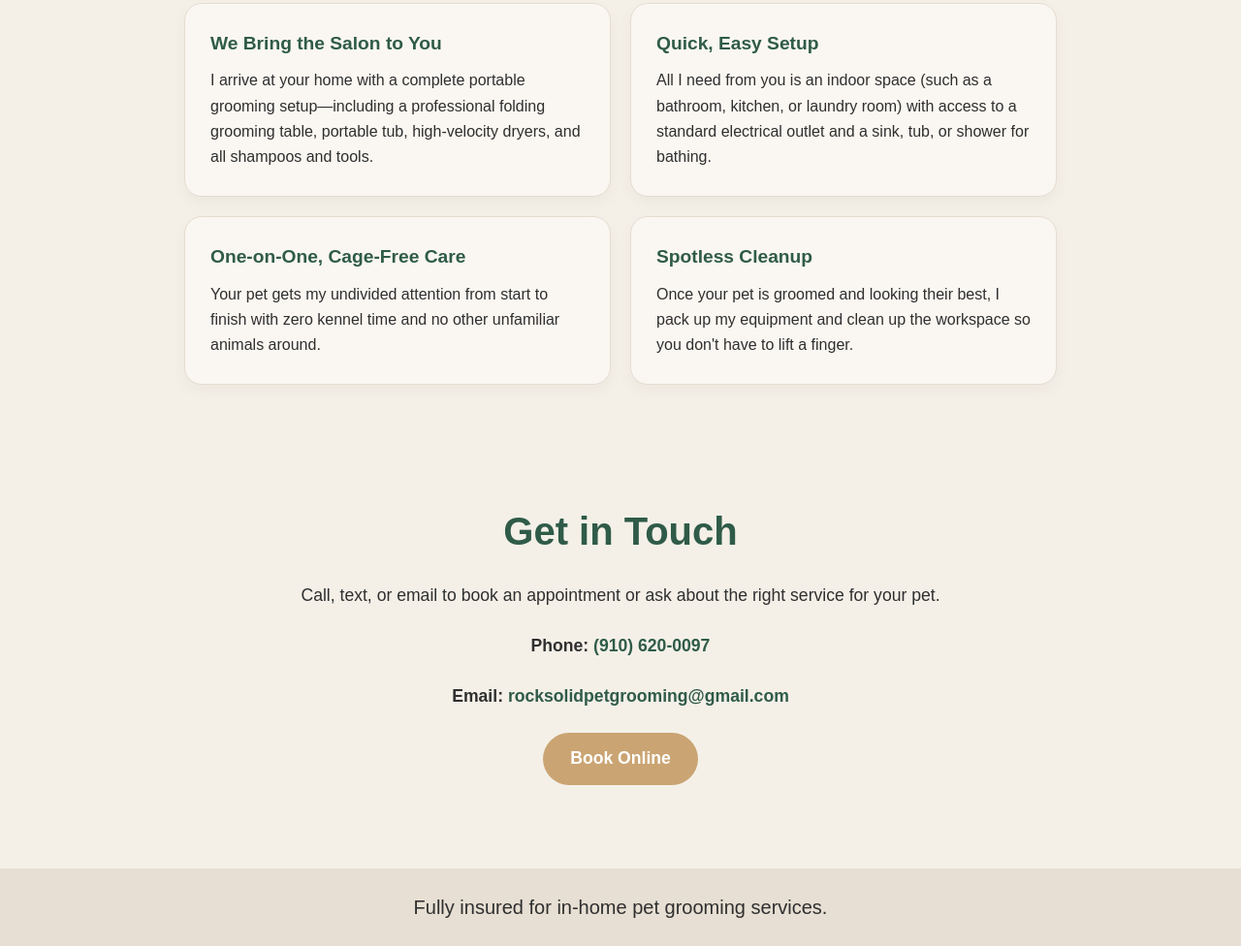
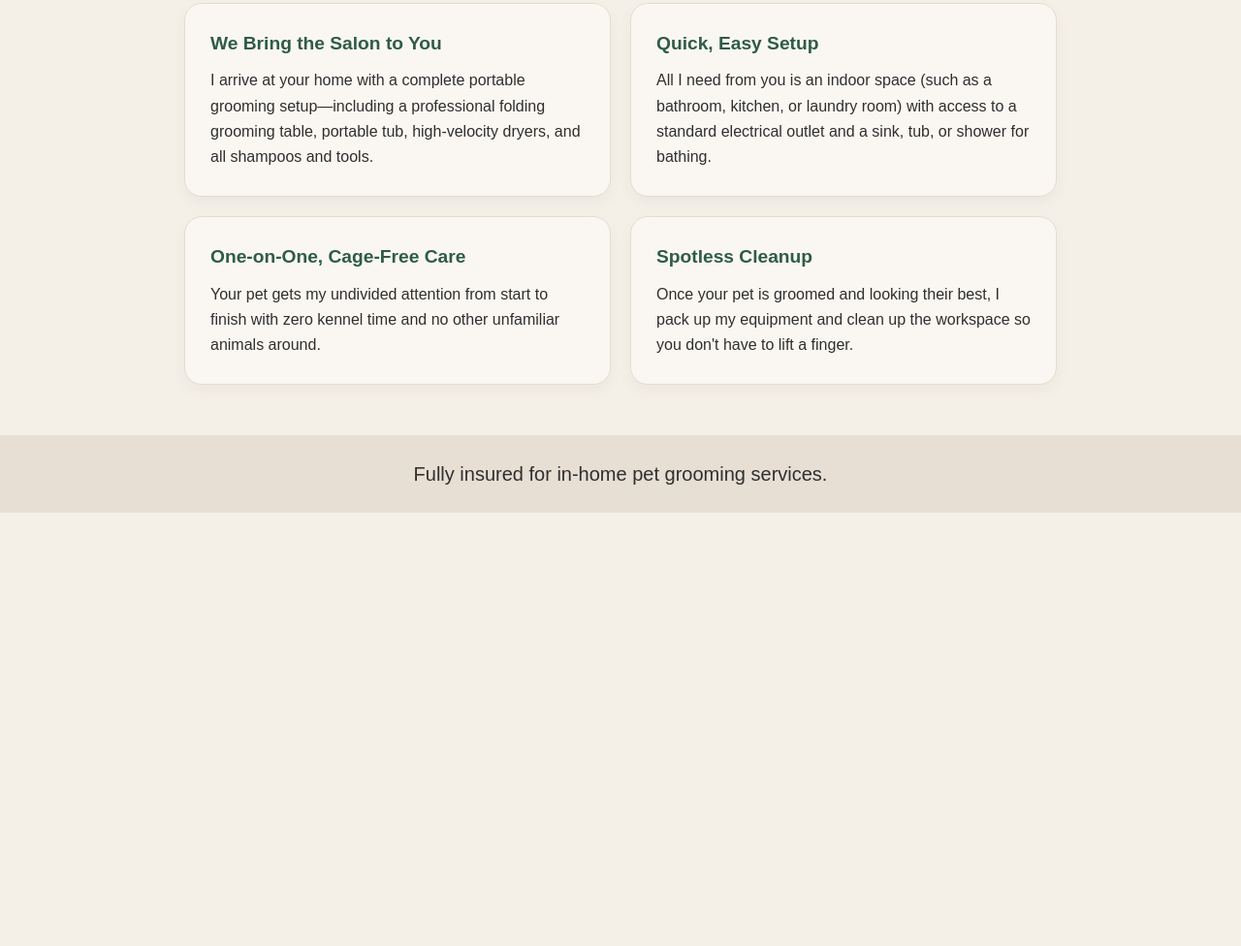
Before and after one commit to Trick56/RockSolidPetGrooming.io, a plain HTML site: page index.html in a window 1280 px wide. Shown: the part 1394-2370 px from the top of the page at 97% size. After the commit the page ends 1923 px from the top, so only its background shows below. Drawn offline with Linux system fonts and the light colour scheme.

Commit message:
Remove Contact navigation and update index.html

```diff
--- a/index.html
+++ b/index.html
@@ -16,7 +16,6 @@
         <a href="#about" class="hero-btn is-active" aria-current="page">About Us</a>
         <a href="price_page.html" class="hero-btn">Services &amp; Pricing</a>
         <a href="gallery.html" class="hero-btn">Gallery</a>
-        <a href="contact.html" class="hero-btn">Contact</a>
       </div>
     </div>
   </header>
@@ -51,14 +50,6 @@
         </article>
       </div>
     </section>
-
-    <section class="about-contact" aria-labelledby="about-contact-title">
-      <h2 id="about-contact-title">Get in Touch</h2>
-      <p>Call, text, or email to book an appointment or ask about the right service for your pet.</p>
-      <p><strong>Phone:</strong> <a href="tel:9106200097">(910) 620-0097</a></p>
-      <p><strong>Email:</strong> <a href="mailto:rocksolidpetgrooming@gmail.com">rocksolidpetgrooming@gmail.com</a></p>
-      <p><a class="hero-button" href="https://clients.tryteddy.com/rock_solid_pet_grooming_llc/">Book Online</a></p>
-    </section>
   </main>
 
   <section class="footer-strip footer-simple">
```
